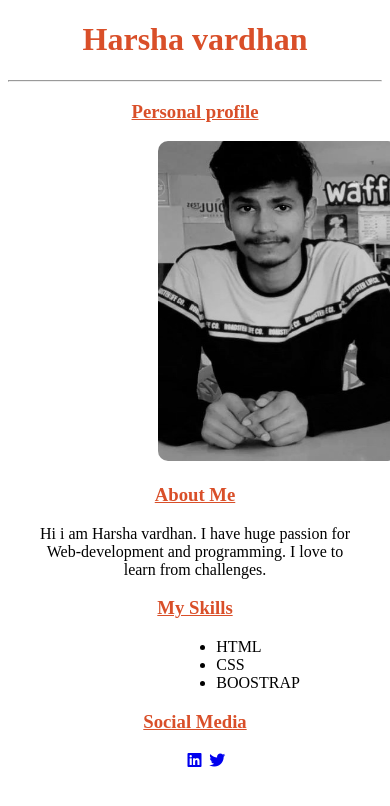
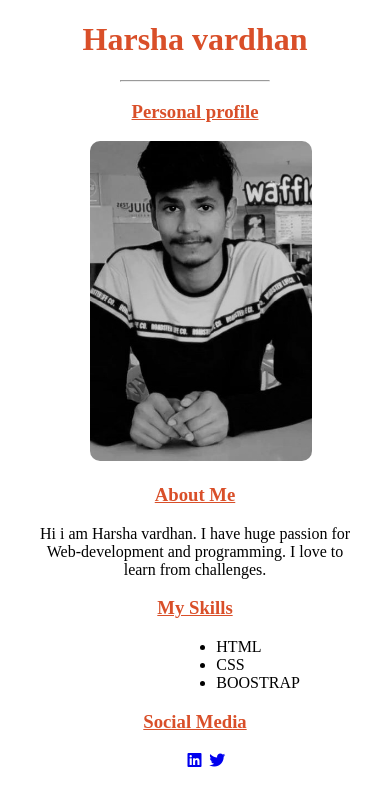
Before and after one commit to harshavardhan2k26/harsha, a plain HTML site: page index.html in a window 390 px wide. Drawn offline with Linux system fonts and the light colour scheme.

Commit message:
image problem sloved

```diff
--- a/index.html
+++ b/index.html
@@ -6,6 +6,7 @@
     <meta name="viewport" content="width=device-width, initial-scale=1.0">
     <link rel="stylesheet" href="style.css">
     <link rel="shortcut icon" type="image/png" href="h.png">
+    <script src="https://kit.fontawesome.com/09d6ed48a1.js" crossorigin="anonymous"></script>
     <title>Harsha vardhan</title>
 </head>
 <body>
@@ -17,8 +18,9 @@
         <h3>
             Personal profile
         </h3>
-
+        <div class="div-image">
         <img src="instagram_2.jpg" class="image">
+    </div>
         <h3>
             About Me
         </h3>
--- a/style.css
+++ b/style.css
@@ -1,6 +1,9 @@
 h1 {
     text-align: center;
     color: #d94f29;
+}
+hr {
+    margin: 0 30%;
 }
 h3 {
     text-align: center;
@@ -22,7 +25,22 @@ ul {
 }
 .image {
     height: 20em;
-    width: 15em;
-    margin-left: 40%;
+
+
     border-radius: 10px;
 }
+.div-image {
+   max-width: 18vw;
+    margin: auto;
+}
+@media only screen and (max-width:600px) {
+   .div-image{
+    max-width: 90%;
+    margin-left:22% ;
+   }
+
+
+
+
+
+}
```
